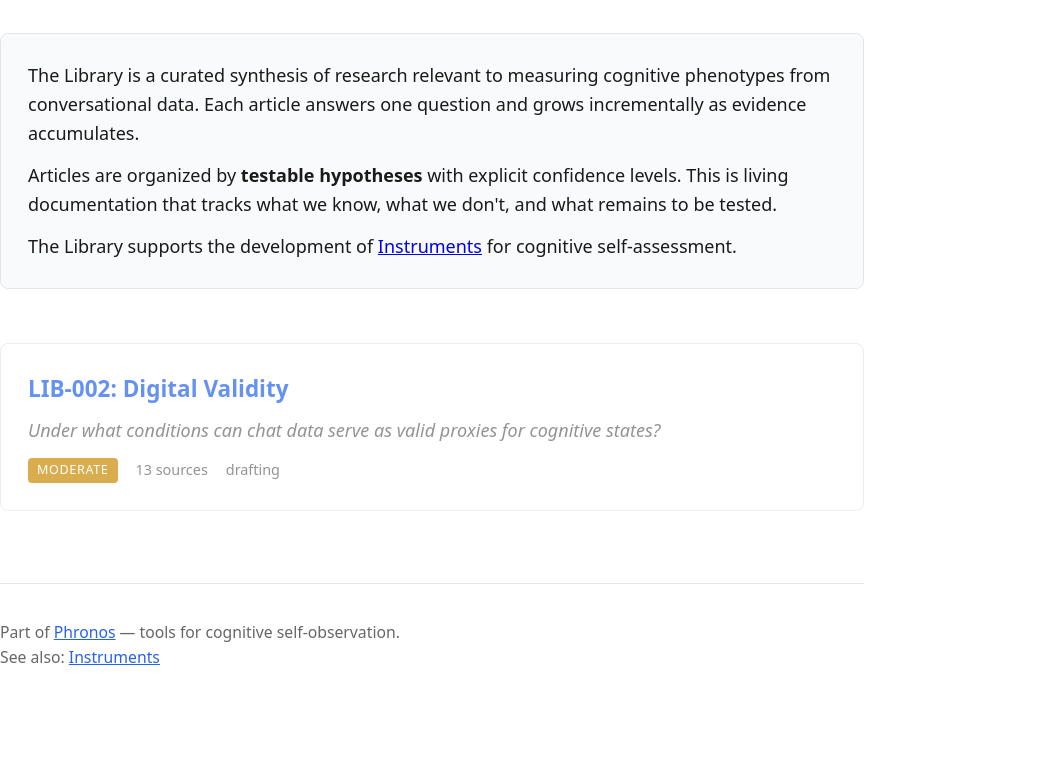
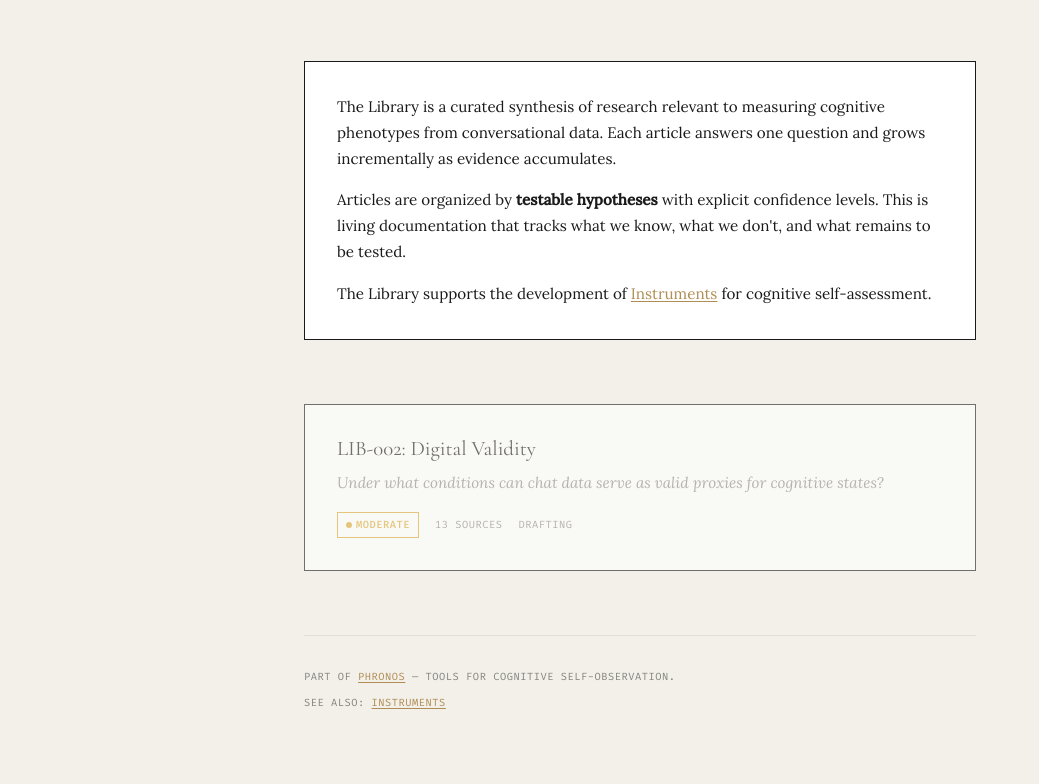
Before and after one commit to phronos-2025/phronos-library, an Astro site: page / in a window 1280 px wide. Shown: the part 147-931 px from the top of the page, without its empty margins (0-1039 px from the left). Before the commit the page ends 817 px from the top, so only its background shows below. Built offline with nearby package versions, Linux system fonts and the light colour scheme; Astro itself is replaced by a stand-in of ours.

Commit message:
Brand styling

```diff
--- /dev/null
+++ b/src/components/BaseHead.astro
@@ -0,0 +1,24 @@
+---
+interface Props {
+  title: string;
+  description: string;
+}
+
+const { title, description } = Astro.props;
+---
+
+<meta charset="UTF-8">
+<meta name="viewport" content="width=device-width, initial-scale=1.0">
+<title>{title}</title>
+<meta name="description" content={description}>
+
+<!-- Fonts -->
+<link rel="preconnect" href="https://fonts.googleapis.com">
+<link rel="preconnect" href="https://fonts.gstatic.com" crossorigin>
+<link href="https://fonts.googleapis.com/css2?family=Cormorant+Garamond:ital,wght@0,400;0,500;0,600;1,400&family=Fira+Code:wght@400;500&family=Lora:ital,wght@0,400;0,500;1,400&display=swap" rel="stylesheet">
+
+<!-- Global Styles -->
+<style is:global>
+  @import '../styles/tokens.css';
+  @import '../styles/base.css';
+</style>
--- a/src/pages/index.astro
+++ b/src/pages/index.astro
@@ -1,5 +1,6 @@
 ---
 import { getCollection } from 'astro:content';
+import BaseHead from '../components/BaseHead.astro';
 
 const articles = await getCollection('library');
 const sortedArticles = articles.sort((a, b) => {
@@ -10,20 +11,20 @@ const sortedArticles = articles.sort((a, b) => {
 });
 
 const confidenceColors = {
-  high: '#16a34a',
-  moderate: '#ca8a04',
-  low: '#dc2626',
-  mixed: '#6366f1'
+  high: 'var(--success)',
+  moderate: 'var(--warning)',
+  low: 'var(--alert)',
+  mixed: 'var(--gold)'
 };
 ---
 
 <!DOCTYPE html>
 <html lang="en">
 <head>
-  <meta charset="UTF-8">
-  <meta name="viewport" content="width=device-width, initial-scale=1.0">
-  <title>Phronos Library | Research Synthesis for Cognitive Self-Observation</title>
-  <meta name="description" content="A curated synthesis of research on measuring cognitive phenotypes from conversational data. Organized by testable hypotheses with explicit confidence levels.">
+  <BaseHead
+    title="Phronos Library | Research Synthesis for Cognitive Self-Observation"
+    description="A curated synthesis of research on measuring cognitive phenotypes from conversational data. Organized by testable hypotheses with explicit confidence levels."
+  />
 
   <script type="application/ld+json">
   {
@@ -36,63 +37,39 @@ const confidenceColors = {
   </script>
 
   <style>
-    :root {
-      --color-text: #1a1a1a;
-      --color-text-muted: #666;
-      --color-bg: #fff;
-      --color-border: #e5e5e5;
-      --color-accent: #2563eb;
-      --font-sans: system-ui, -apple-system, sans-serif;
-      --font-serif: Georgia, serif;
-    }
-
-    * {
-      margin: 0;
-      padding: 0;
-      box-sizing: border-box;
-    }
-
-    html {
-      font-size: 18px;
-      line-height: 1.6;
-    }
-
-    body {
-      font-family: var(--font-sans);
-      color: var(--color-text);
-      background: var(--color-bg);
-      max-width: 48rem;
+    .page-container {
+      max-width: 800px;
       margin: 0 auto;
-      padding: 2rem 1.5rem;
+      padding: var(--space-xl) 5%;
     }
 
     header {
-      margin-bottom: 3rem;
+      margin-bottom: var(--space-xl);
     }
 
     h1 {
-      font-family: var(--font-serif);
-      font-size: 2.5rem;
-      font-weight: 400;
-      margin-bottom: 1rem;
+      margin-bottom: var(--space-sm);
     }
 
     .subtitle {
-      font-size: 1.25rem;
-      color: var(--color-text-muted);
-      margin-bottom: 2rem;
+      font-family: var(--font-mono);
+      font-size: var(--text-sm);
+      text-transform: uppercase;
+      letter-spacing: 0.1em;
+      color: var(--faded);
     }
 
     .intro {
-      background: #f9fafb;
-      border: 1px solid var(--color-border);
-      border-radius: 8px;
-      padding: 1.5rem;
-      margin-bottom: 3rem;
+      background: var(--white);
+      border: var(--border-primary);
+      padding: var(--space-lg);
+      margin-bottom: var(--space-xl);
     }
 
     .intro p {
-      margin-bottom: 0.75rem;
+      font-family: var(--font-body);
+      font-size: var(--text-base);
+      margin-bottom: var(--space-md);
     }
 
     .intro p:last-child {
@@ -101,18 +78,20 @@ const confidenceColors = {
 
     .articles-list {
       list-style: none;
+      padding: 0;
     }
 
     .article-card {
-      border: 1px solid var(--color-border);
-      border-radius: 8px;
-      padding: 1.5rem;
-      margin-bottom: 1rem;
-      transition: border-color 0.2s;
+      background: var(--white);
+      border: var(--border-primary);
+      padding: var(--space-lg);
+      margin-bottom: var(--space-md);
+      transition: transform var(--transition-default), box-shadow var(--transition-default);
     }
 
     .article-card:hover {
-      border-color: var(--color-accent);
+      transform: translate(-2px, -2px);
+      box-shadow: 5px 5px 0px rgba(26, 26, 26, 0.1);
     }
 
     .article-card a {
@@ -121,53 +100,69 @@ const confidenceColors = {
     }
 
     .article-card h2 {
-      font-size: 1.25rem;
-      margin-bottom: 0.5rem;
-      color: var(--color-accent);
+      font-family: var(--font-display);
+      font-size: var(--text-lg);
+      font-weight: 400;
+      margin-bottom: var(--space-sm);
+      color: var(--ink);
     }
 
     .article-card .question {
-      color: var(--color-text-muted);
+      font-family: var(--font-body);
+      font-size: var(--text-base);
+      color: var(--faded);
       font-style: italic;
-      margin-bottom: 0.75rem;
+      margin-bottom: var(--space-md);
     }
 
     .article-meta {
       display: flex;
-      gap: 1rem;
-      font-size: 0.8rem;
-      color: var(--color-text-muted);
+      gap: var(--space-md);
+      font-family: var(--font-mono);
+      font-size: var(--text-xs);
+      text-transform: uppercase;
+      letter-spacing: 0.05em;
+      color: var(--faded);
+      align-items: center;
     }
 
     .confidence-badge {
-      display: inline-block;
-      padding: 0.125rem 0.5rem;
-      border-radius: 4px;
+      display: inline-flex;
+      align-items: center;
+      gap: var(--space-xs);
+      padding: var(--space-xs) var(--space-sm);
+      border: 1px solid currentColor;
       font-weight: 500;
-      font-size: 0.7rem;
-      text-transform: uppercase;
-      letter-spacing: 0.05em;
-      color: white;
+    }
+
+    .confidence-dot {
+      width: 6px;
+      height: 6px;
+      border-radius: 50%;
     }
 
     .status-drafting {
-      opacity: 0.7;
+      opacity: 0.6;
     }
 
     footer {
-      margin-top: 4rem;
-      padding-top: 2rem;
-      border-top: 1px solid var(--color-border);
-      font-size: 0.875rem;
-      color: var(--color-text-muted);
+      margin-top: var(--space-xl);
+      padding-top: var(--space-lg);
+      border-top: var(--border-divider);
+      font-family: var(--font-mono);
+      font-size: var(--text-xs);
+      text-transform: uppercase;
+      letter-spacing: 0.05em;
+      color: var(--faded);
     }
 
-    footer a {
-      color: var(--color-accent);
+    footer p {
+      margin-bottom: var(--space-sm);
     }
   </style>
 </head>
 <body>
+  <div class="page-container">
     <header>
       <h1>Phronos Library</h1>
       <p class="subtitle">Research synthesis for cognitive self-observation</p>
@@ -176,7 +171,7 @@ const confidenceColors = {
     <div class="intro">
       <p>The Library is a curated synthesis of research relevant to measuring cognitive phenotypes from conversational data. Each article answers one question and grows incrementally as evidence accumulates.</p>
       <p>Articles are organized by <strong>testable hypotheses</strong> with explicit confidence levels. This is living documentation that tracks what we know, what we don't, and what remains to be tested.</p>
-    <p>The Library supports the development of <a href="https://instruments.phronos.org">Instruments</a> for cognitive self-assessment.</p>
+      <p>The Library supports the development of <a href="https://phronos.org/instruments">Instruments</a> for cognitive self-assessment.</p>
     </div>
 
     <ul class="articles-list">
@@ -186,7 +181,8 @@ const confidenceColors = {
             <h2>{article.data.id}: {article.data.title}</h2>
             <p class="question">{article.data.question}</p>
             <div class="article-meta">
-            <span class="confidence-badge" style={`background: ${confidenceColors[article.data.confidence]}`}>
+              <span class="confidence-badge" style={`color: ${confidenceColors[article.data.confidence]}`}>
+                <span class="confidence-dot" style={`background: ${confidenceColors[article.data.confidence]}`}></span>
                 {article.data.confidence}
               </span>
               <span>{article.data.sources} sources</span>
@@ -198,8 +194,9 @@ const confidenceColors = {
     </ul>
 
     <footer>
-    <p>Part of <a href="https://phronos.org">Phronos</a> — tools for cognitive self-observation.</p>
-    <p>See also: <a href="https://instruments.phronos.org">Instruments</a></p>
+      <p>Part of <a href="https://phronos.org">Phronos</a> &mdash; tools for cognitive self-observation.</p>
+      <p>See also: <a href="https://phronos.org/instruments">Instruments</a></p>
     </footer>
+  </div>
 </body>
 </html>
--- /dev/null
+++ b/src/styles/base.css
@@ -0,0 +1,171 @@
+/* Phronos Base Styles */
+
+/* Reset */
+*,
+*::before,
+*::after {
+  margin: 0;
+  padding: 0;
+  box-sizing: border-box;
+}
+
+html {
+  font-size: 16px;
+  scroll-behavior: smooth;
+}
+
+body {
+  font-family: var(--font-body);
+  font-size: 18px;
+  font-weight: 400;
+  line-height: 1.6;
+  color: var(--ink);
+  background: var(--paper);
+  min-height: 100vh;
+  -webkit-font-smoothing: antialiased;
+  -moz-osx-font-smoothing: grayscale;
+  overflow-x: clip;
+}
+
+/* Typography */
+h1, h2, h3, h4, h5, h6 {
+  font-family: var(--font-display);
+  font-weight: 400;
+  line-height: 1.2;
+  color: var(--ink);
+}
+
+h1 {
+  font-size: var(--text-2xl);
+}
+
+h2 {
+  font-size: var(--text-xl);
+}
+
+h3 {
+  font-size: var(--text-lg);
+}
+
+p {
+  font-weight: 400;
+  line-height: 1.7;
+}
+
+a {
+  color: var(--gold);
+  text-decoration: underline;
+  text-underline-offset: 2px;
+  transition: color var(--transition-default);
+}
+
+a:hover {
+  color: var(--ink);
+}
+
+/* Focus states */
+:focus-visible {
+  outline: 2px solid var(--gold);
+  outline-offset: 2px;
+}
+
+/* Reduced motion */
+@media (prefers-reduced-motion: reduce) {
+  *,
+  *::before,
+  *::after {
+    animation-duration: 0.01ms !important;
+    animation-iteration-count: 1 !important;
+    transition-duration: 0.01ms !important;
+  }
+}
+
+/* Selection */
+::selection {
+  background: var(--gold-dim);
+  color: var(--ink);
+}
+
+/* Scrollbar styling */
+::-webkit-scrollbar {
+  width: 8px;
+}
+
+::-webkit-scrollbar-track {
+  background: var(--paper);
+}
+
+::-webkit-scrollbar-thumb {
+  background: var(--faded);
+  border-radius: 0;
+}
+
+::-webkit-scrollbar-thumb:hover {
+  background: var(--ink);
+}
+
+/* Lists */
+ul, ol {
+  padding-left: 1.5rem;
+}
+
+li {
+  margin-bottom: var(--space-sm);
+}
+
+/* Code */
+code {
+  font-family: var(--font-mono);
+  font-size: 0.9em;
+  background: var(--gold-dim);
+  padding: 0.125rem 0.375rem;
+  border-radius: 2px;
+}
+
+pre {
+  font-family: var(--font-mono);
+  font-size: 0.85rem;
+  background: var(--ink);
+  color: var(--paper);
+  padding: 1.25rem;
+  overflow-x: auto;
+  border-radius: 0;
+}
+
+pre code {
+  background: none;
+  padding: 0;
+}
+
+/* Blockquotes */
+blockquote {
+  border-left: 3px solid var(--gold);
+  padding-left: var(--space-md);
+  margin: var(--space-lg) 0;
+  color: var(--faded);
+  font-style: italic;
+  background: var(--white);
+  padding: var(--space-md);
+}
+
+/* Tables */
+table {
+  width: 100%;
+  border-collapse: collapse;
+  margin: var(--space-lg) 0;
+}
+
+th {
+  font-family: var(--font-mono);
+  font-size: var(--text-xs);
+  text-transform: uppercase;
+  letter-spacing: 0.05em;
+  text-align: left;
+  padding: var(--space-sm) var(--space-md);
+  border-bottom: 2px solid var(--ink);
+}
+
+td {
+  padding: var(--space-sm) var(--space-md);
+  border-bottom: var(--border-divider);
+}
--- /dev/null
+++ b/src/styles/tokens.css
@@ -0,0 +1,47 @@
+/* Phronos Design Tokens */
+:root {
+  /* === COLORS: LIGHT MODE === */
+  --paper: #F2F0E9;
+  --ink: #1A1A1A;
+  --gold: #B08D55;
+  --gold-dim: rgba(176, 141, 85, 0.12);
+  --faded: rgba(26, 26, 26, 0.5);
+  --faded-light: rgba(26, 26, 26, 0.08);
+  --white: #FFFFFF;
+  --alert: #CC5544;
+  --success: #44AA77;
+  --warning: #DDAA33;
+
+  /* === TYPOGRAPHY === */
+  --font-display: 'Cormorant Garamond', Georgia, serif;
+  --font-body: 'Lora', Georgia, serif;
+  --font-serif: 'Cormorant Garamond', Georgia, serif;
+  --font-mono: 'Fira Code', Consolas, Monaco, monospace;
+
+  /* === SCALE === */
+  --text-xs: 0.65rem;
+  --text-sm: 0.7rem;
+  --text-base: 0.95rem;
+  --text-md: 1rem;
+  --text-lg: 1.3rem;
+  --text-xl: 2rem;
+  --text-2xl: 2.75rem;
+  --text-hero: clamp(2.5rem, 5.5vw, 3.75rem);
+
+  /* === SPACING === */
+  --space-xs: 0.25rem;
+  --space-sm: 0.5rem;
+  --space-md: 1rem;
+  --space-lg: 2rem;
+  --space-xl: 4rem;
+  --space-2xl: 6rem;
+
+  /* === MOTION === */
+  --transition-fast: 0.1s ease;
+  --transition-default: 0.2s ease;
+  --transition-slow: 0.3s ease;
+
+  /* === BORDERS === */
+  --border-primary: 1px solid var(--ink);
+  --border-divider: 1px solid var(--faded-light);
+}
```
Also changed, not shown: src/layouts/ArticleLayout.astro (+130 -93 lines). Lines whose indentation alone changed are shown as unchanged.
